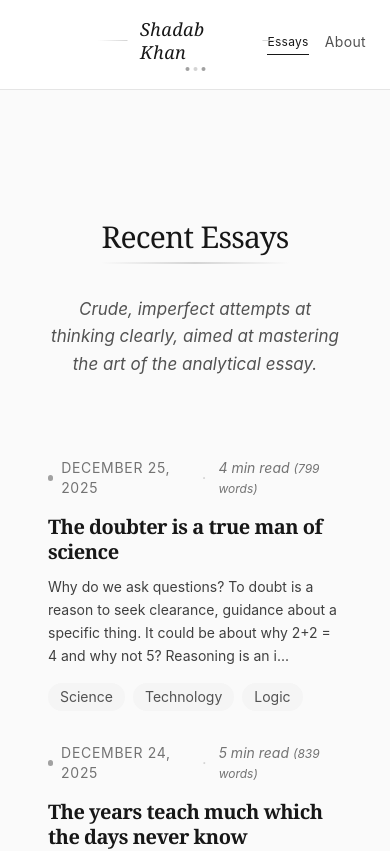
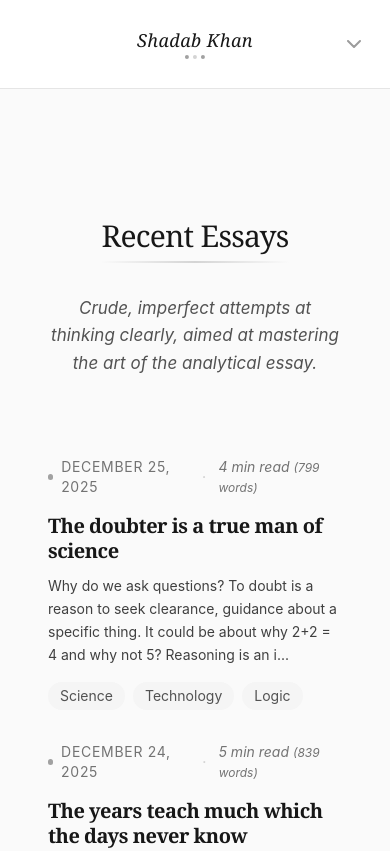
Before and after one commit to bentekku/wrttn-essays, a Next.js app: page / in a window 390 px wide. Shown: the top 851 px of the page. Built offline with nearby package versions, Linux system fonts and the light colour scheme.

Commit message:
implemented hamburger for mobile device

```diff
--- a/components/Header.tsx
+++ b/components/Header.tsx
@@ -2,10 +2,12 @@
 
 import Link from "next/link";
 import { usePathname } from "next/navigation"; // 2. Hook for active link logic
+import { useState } from "react";
 
 const Header = () => {
   // Get the current path (e.g., '/', '/about')
   const pathname = usePathname();
+  const [isMenuOpen, setIsMenuOpen] = useState(false);
 
   // Function to determine if a link is active
   const isActive = (path: string) => {
@@ -31,15 +33,15 @@ const Header = () => {
             href={ESSAYS_PATH} // 3. Use Link for navigation
             className="absolute left-1/2 -translate-x-1/2 flex flex-col items-center cursor-pointer hover:opacity-80 transition-opacity"
           >
-            <div className="flex items-center gap-3 mb-1">
-              <div className="w-8 h-px bg-linear-to-r from-transparent to-neutral-300"></div>
+            <div className="flex flex-col md:flex-row items-center gap-3 mb-1">
+              <div className="hidden md:block w-8 h-px bg-linear-to-r from-transparent to-neutral-300"></div>
               <h1
-                className="text-neutral-900 italic tracking-wide m-0 text-lg md:text-2xl"
+                className="text-neutral-900 italic tracking-wide m-0 text-lg md:text-2xl text-center"
                 style={{ fontWeight: 400 }}
               >
                 Shadab Khan
               </h1>
-              <div className="w-8 h-px bg-linear-to-l from-transparent to-neutral-300"></div>
+              <div className="hidden md:block w-8 h-px bg-linear-to-l from-transparent to-neutral-300"></div>
             </div>
             <div className="flex items-center gap-1">
               <div className="w-1 h-1 rounded-full bg-neutral-400"></div>
@@ -48,7 +50,7 @@ const Header = () => {
             </div>
           </Link>
 
-          <nav className="flex items-center gap-4 md:gap-8">
+          <nav className="hidden md:flex items-center gap-4 md:gap-8">
             {/* Essays Link */}
             <Link
               href={ESSAYS_PATH} // 3. Use Link for navigation
@@ -91,7 +93,86 @@ const Header = () => {
               ></div>
             </Link>
           </nav>
+
+          {/* Hamburger menu icon for mobile */}
+          <button
+            onClick={() => setIsMenuOpen(!isMenuOpen)}
+            className="md:hidden flex items-center justify-center w-6 h-6 transition-opacity duration-300 hover:opacity-100"
+            style={{
+              opacity: isMenuOpen ? 1 : 0.45,
+            }}
+            aria-label="Toggle menu"
+          >
+            <div
+              className="transition-transform duration-300"
+              style={{
+                transform: isMenuOpen ? "rotate(180deg)" : "rotate(0deg)",
+              }}
+            >
+              <svg
+                width="24"
+                height="24"
+                viewBox="0 0 24 24"
+                fill="none"
+                stroke="currentColor"
+                strokeWidth="2"
+                strokeLinecap="round"
+                strokeLinejoin="round"
+              >
+                <polyline points="6 9 12 15 18 9"></polyline>
+              </svg>
+            </div>
+          </button>
         </div>
+
+        {/* Mobile Menu */}
+        {isMenuOpen && (
+          <nav className="md:hidden mt-6 pb-4 border-t border-neutral-200 pt-4 flex flex-col gap-4">
+            {/* Essays Link */}
+            <Link
+              href={ESSAYS_PATH}
+              className="group flex flex-col items-center gap-1"
+              onClick={() => setIsMenuOpen(false)}
+            >
+              <span
+                className={`text-sm tracking-wide transition-colors ${
+                  isActive(ESSAYS_PATH)
+                    ? "text-neutral-900"
+                    : "text-neutral-600 group-hover:text-neutral-900"
+                }`}
+              >
+                Essays
+              </span>
+              <div
+                className={`h-px bg-neutral-900 transition-all duration-300 ${
+                  isActive(ESSAYS_PATH) ? "w-full" : "w-0 group-hover:w-full"
+                }`}
+              ></div>
+            </Link>
+
+            {/* About Link */}
+            <Link
+              href={ABOUT_PATH}
+              className="group flex flex-col items-center gap-1"
+              onClick={() => setIsMenuOpen(false)}
+            >
+              <span
+                className={`text-sm tracking-wide transition-colors ${
+                  isActive(ABOUT_PATH)
+                    ? "text-neutral-900"
+                    : "text-neutral-600 group-hover:text-neutral-900"
+                }`}
+              >
+                About
+              </span>
+              <div
+                className={`h-px bg-neutral-900 transition-all duration-300 ${
+                  isActive(ABOUT_PATH) ? "w-full" : "w-0 group-hover:w-full"
+                }`}
+              ></div>
+            </Link>
+          </nav>
+        )}
       </div>
     </header>
   );
```
